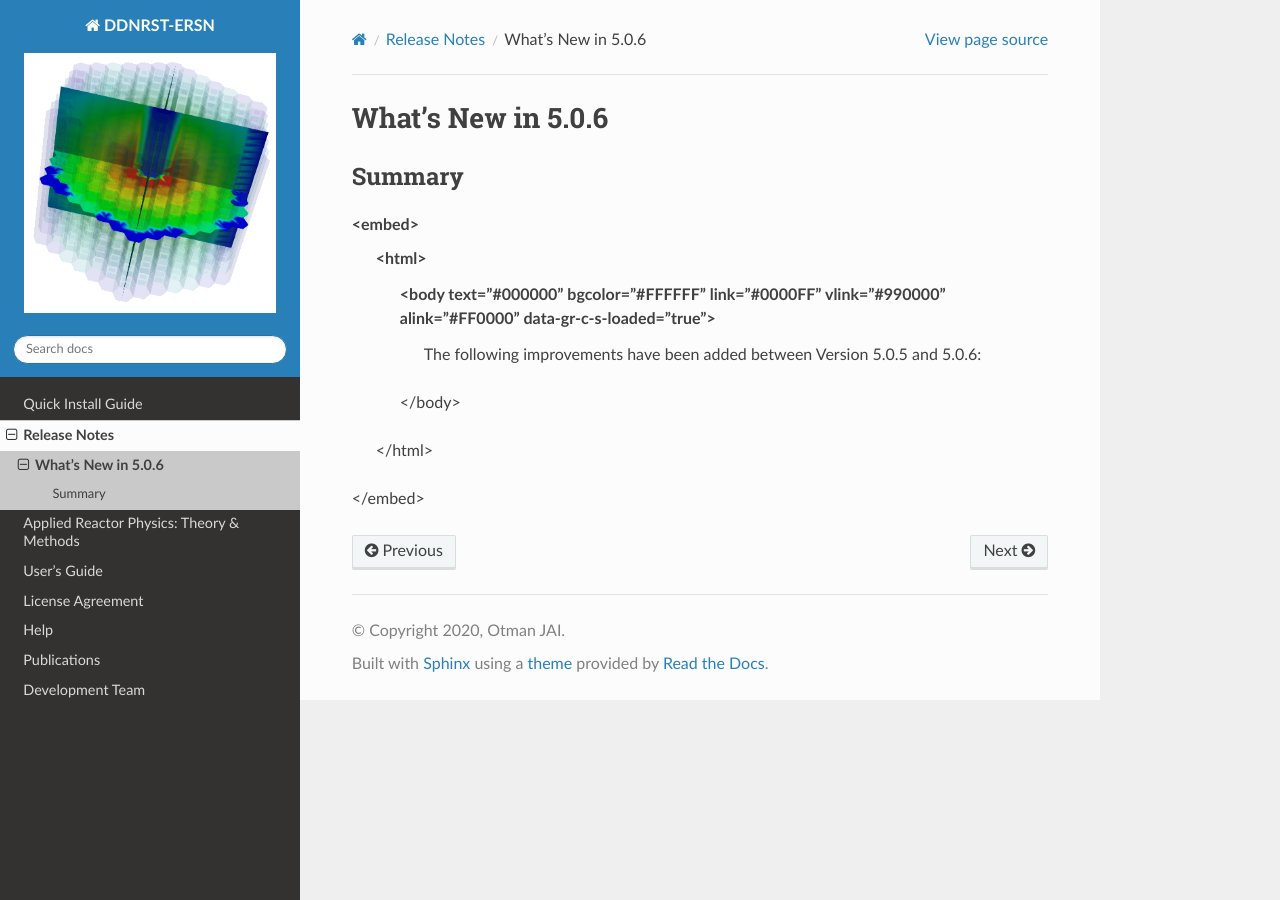
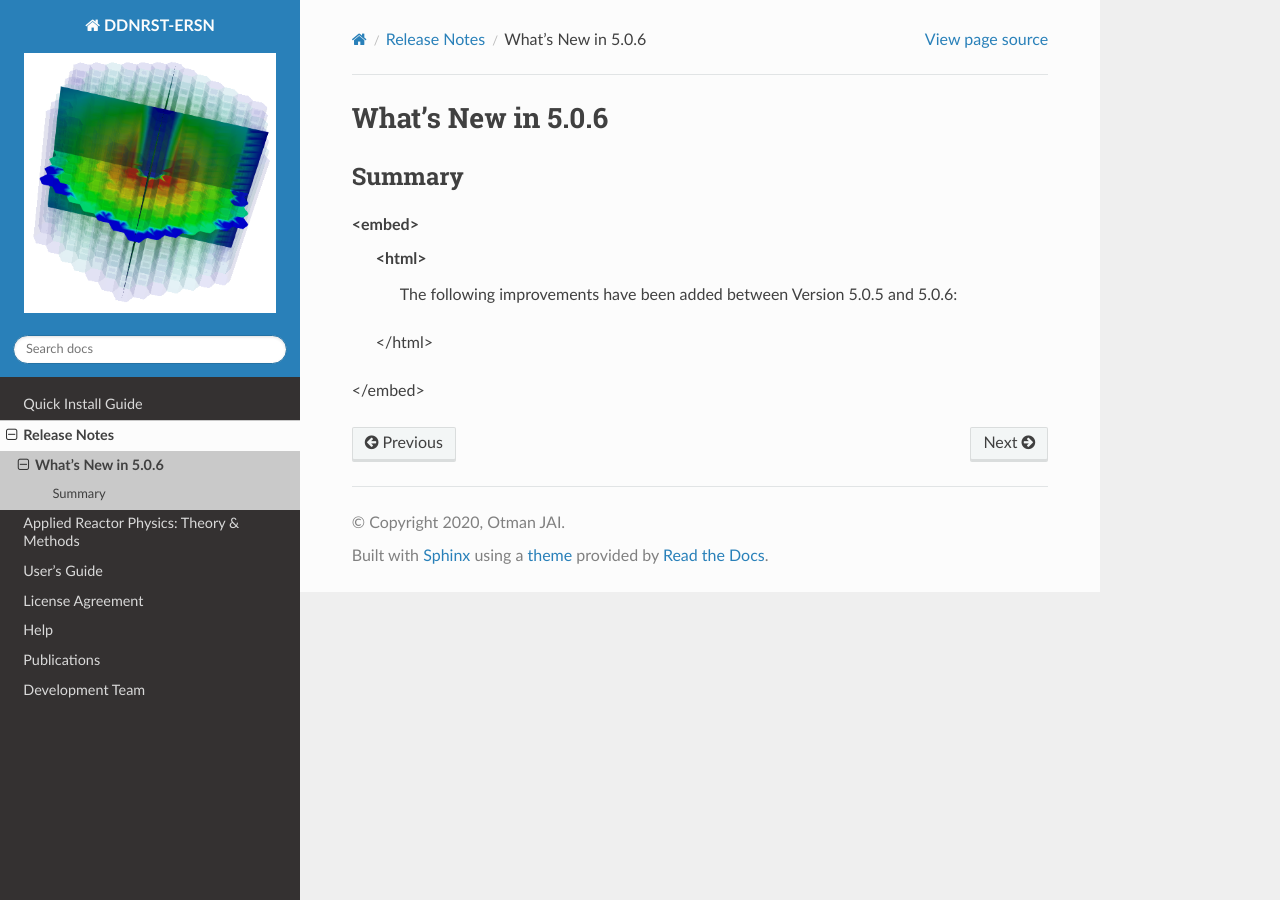
Before and after one commit to otmanjai/DDNRS-ERSN, a Sphinx documentation site: the page built from docs/source/releasenotes/5.0.6.rst, in a window 1280 px wide. Built offline with Sphinx 7.4.7 and the Read the Docs theme 2.0.0, drawn with Linux system fonts in a browser that asks for light colours; pages that are not in the unit, such as notebooks, are missing from menus.

Commit message:
Update 5.0.6.rst

```diff
--- a/docs/source/releasenotes/5.0.6.rst
+++ b/docs/source/releasenotes/5.0.6.rst
@@ -12,8 +12,6 @@ Summary
 
 <embed>
  <html>
-  <body text="#000000" bgcolor="#FFFFFF" link="#0000FF" vlink="#990000" alink="#FF0000" data-gr-c-s-loaded="true">
    The following improvements have been added between Version 5.0.5 and 5.0.6:
-  </body>
  </html>
 </embed>
```
